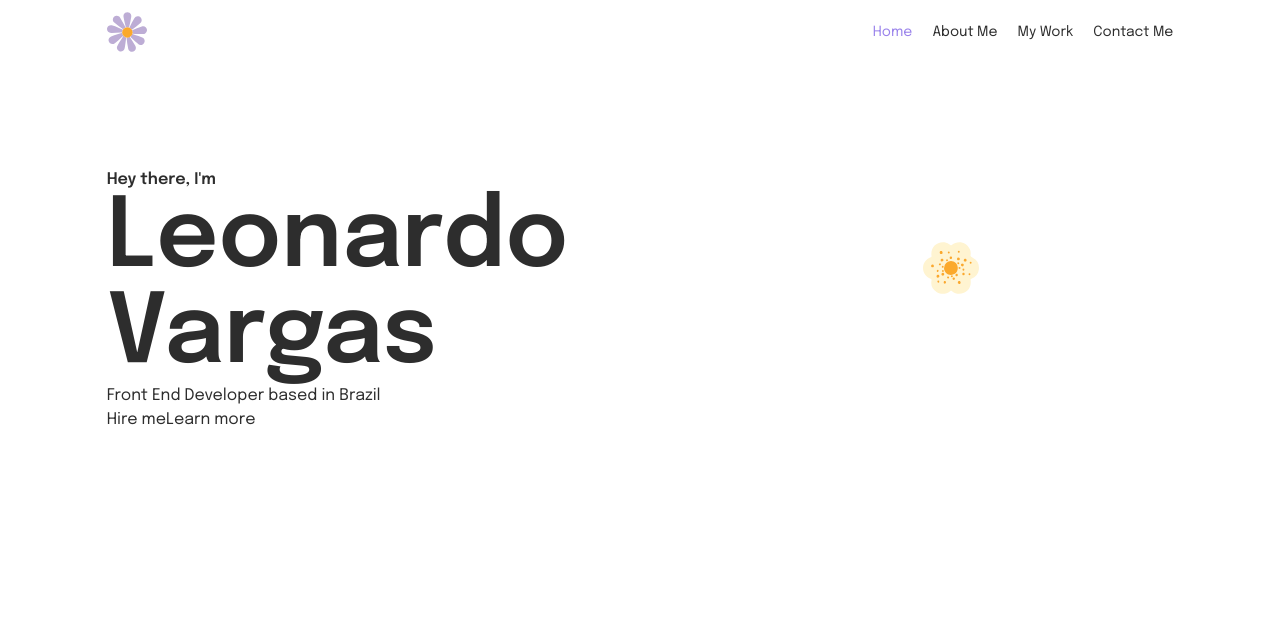
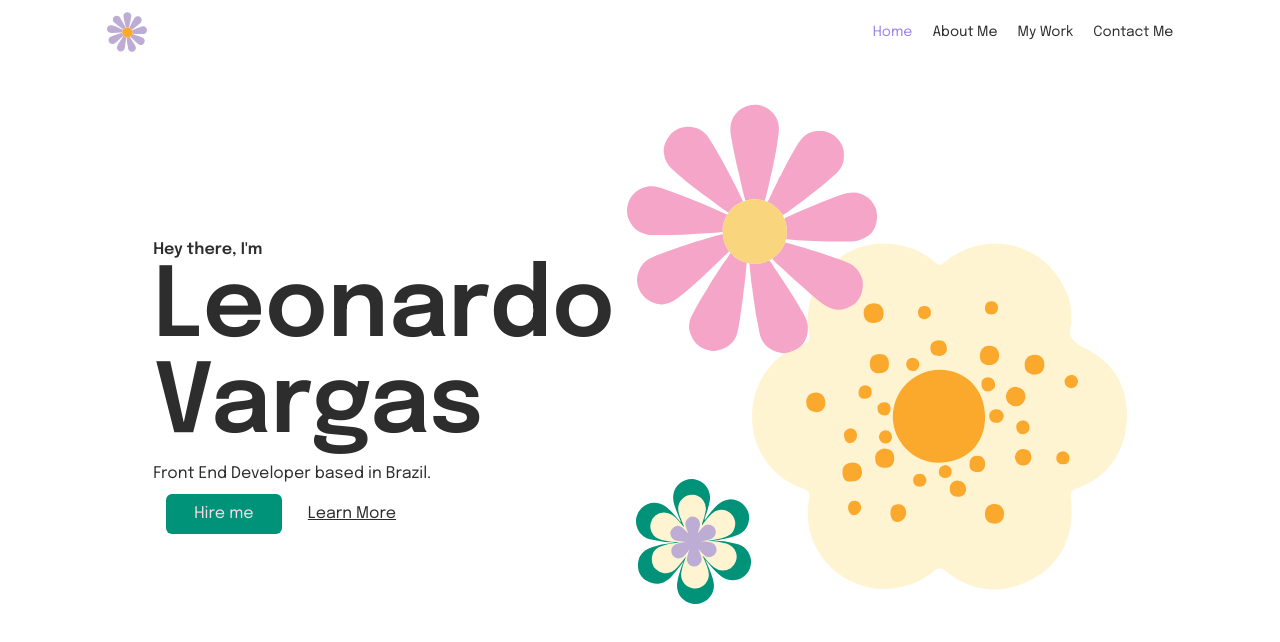
Before and after one commit to Leo-Vargas/Portfolio, a React (Vite) app: page / in a window 1280 px wide. Shown: the top 642 px of the page. Built offline with nearby package versions, Linux system fonts and the light colour scheme.

Commit message:
homepage layout complete

```diff
--- a/src/scenes/home/index.tsx
+++ b/src/scenes/home/index.tsx
@@ -1,5 +1,8 @@
 import { SelectedPage } from "@/shared/types"
+import AnchorLink from "react-anchor-link-smooth-scroll"
 import Flower3YellowOrange from "@/assets/Flower3YellowOrange.svg"
+import Flower2GreenPurple from "@/assets/Flower2GreenPurple.svg"
+import Flower1PinkYellow from "@/assets/Flower1PinkYellow.svg"
 
 type Props = {
   selectedPage: SelectedPage;
@@ -9,23 +12,41 @@ type Props = {
 const Home = ({ selectedPage, setSelectedPage }: Props) => {
   return (
   <section id="home" className="gap-16 py-10 md:h-full">
-    <div className="w-5/6 md:flex mx-auto items-center justify-center">
+    <div className="w-3/4 md:flex mx-auto items-center justify-center">
 
       <div className="z-10 mt-32 md:basis-3/5">
         <div className="flex flex-col items-center md:items-start">
           <p className="font-semibold">Hey there, I'm</p>
           <h1 className="font-semibold sm:text-8xl text-6xl">Leonardo</h1>
           <h1 className="font-semibold sm:text-8xl text-6xl">Vargas</h1>
-          <p>Front End Developer based in Brazil</p>
-          <div className="flex">
-            <button>Hire me</button>
-            <p>Learn more</p>
+          <p className="py-2">
+            Front End Developer based in Brazil.
+          </p>
+          <div className="flex w-64 justify-around items-center">
+            <AnchorLink
+              className="rounded-md bg-primary-green text-secondary-pink px-7 py-2 hover:text-primary-purple"
+              onClick={() => setSelectedPage(SelectedPage.ContactMe)}
+              href={`#${SelectedPage.ContactMe}`}
+            >
+              Hire me
+            </AnchorLink>
+            <AnchorLink
+              className="underline hover:text-secondary-purple"
+              onClick={() => setSelectedPage(SelectedPage.ContactMe)}
+              href={`#${SelectedPage.ContactMe}`}
+            >
+              Learn More
+            </AnchorLink>
           </div>
         </div>
       </div>
 
-      <div className="flex basis-3/5 justify-center md:ml-40 md:mt-16 md:justify-items-end">
-        <img alt="70's inspired orange flower" src={Flower3YellowOrange} className="h-14 w-14"/>
+      <div className="flex basis-3/5 justify-center mt-4 md:ml-3 md:mt-16 md:justify-items-end">
+        <div className="relative md:h-[500px] md:w-[500px] sm:h-[400px] sm:w-[400px] h-[300px] w-[300px]">
+          <img alt="medium 70's inspired pink flower" src={Flower1PinkYellow} className="absolute h-1/2 w-1/2 left-0 top-0 z-10"/>
+          <img alt="big 70's inspired orange flower" src={Flower3YellowOrange} className="absolute h-3/4 w-3/4 right-0 bottom-0"/>
+          <img alt="small 70's inspired purple flower" src={Flower2GreenPurple} className="absolute h-1/4 w-1/4 bottom-0 left-1"/>
+        </div>
       </div>
     </div>
   </section>
```
Also changed, not shown: src/assets/Flower1PinkYellow.svg (added), src/assets/Flower2GreenPurple.svg (added).
